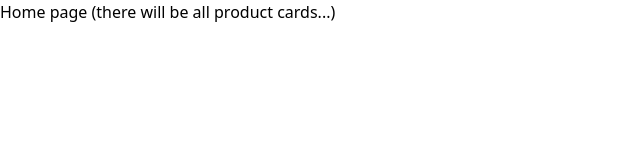
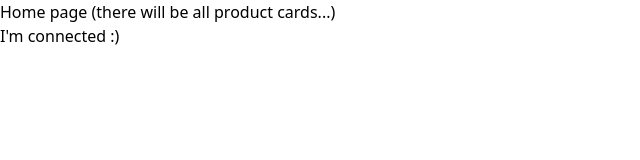
Before and after one commit to Abuzar4ick/Inventory-Web-App, a React (Vite) app in the folder frontend/: page / in a window 1280 px wide. Shown: the top 160 px of the page, without its empty margins (0-640 px from the left). Built offline with nearby package versions, Linux system fonts and the light colour scheme.

Commit message:
Test push

```diff
--- a/frontend/src/pages/HomePage.jsx
+++ b/frontend/src/pages/HomePage.jsx
@@ -2,6 +2,7 @@ function HomePage() {
   return (
     <div>
       <h1>Home page (there will be all product cards...)</h1>
+      <p>I'm connected :)</p>
     </div>
   )
 }
```
